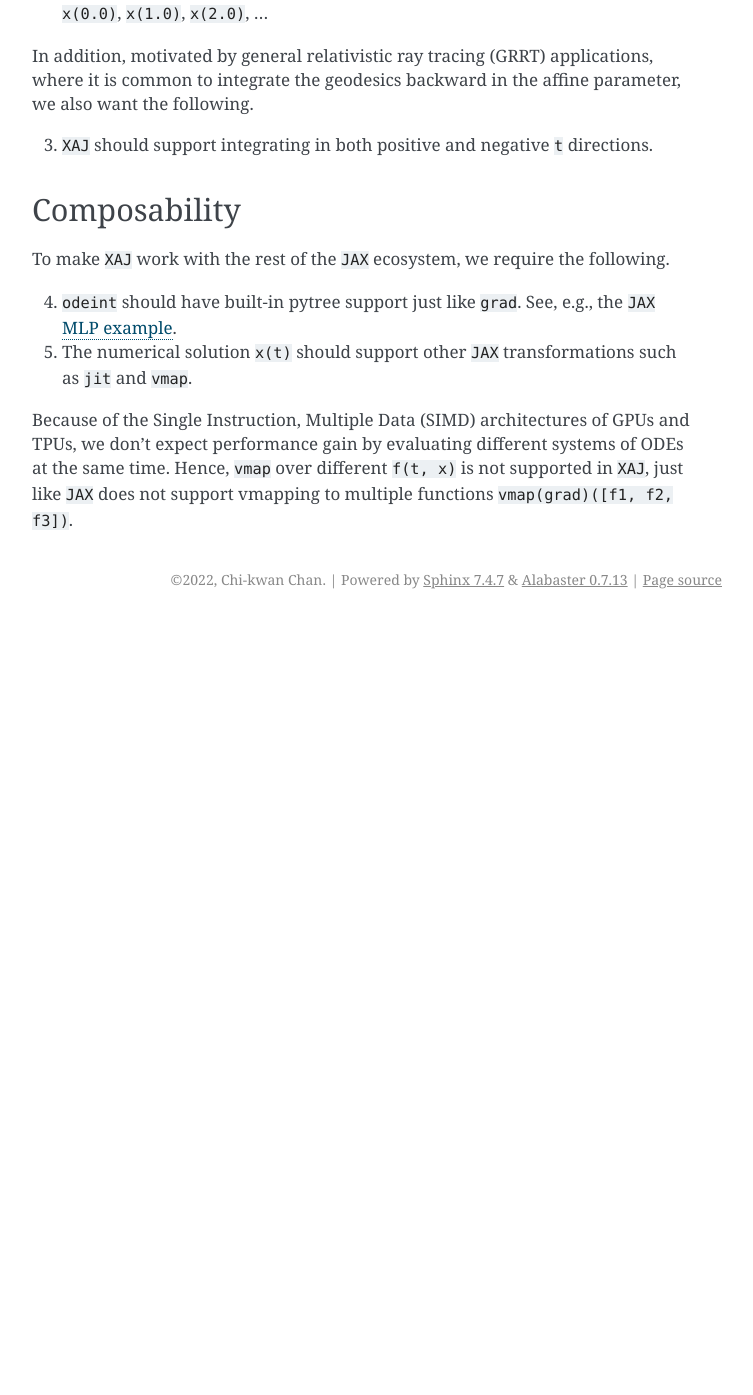
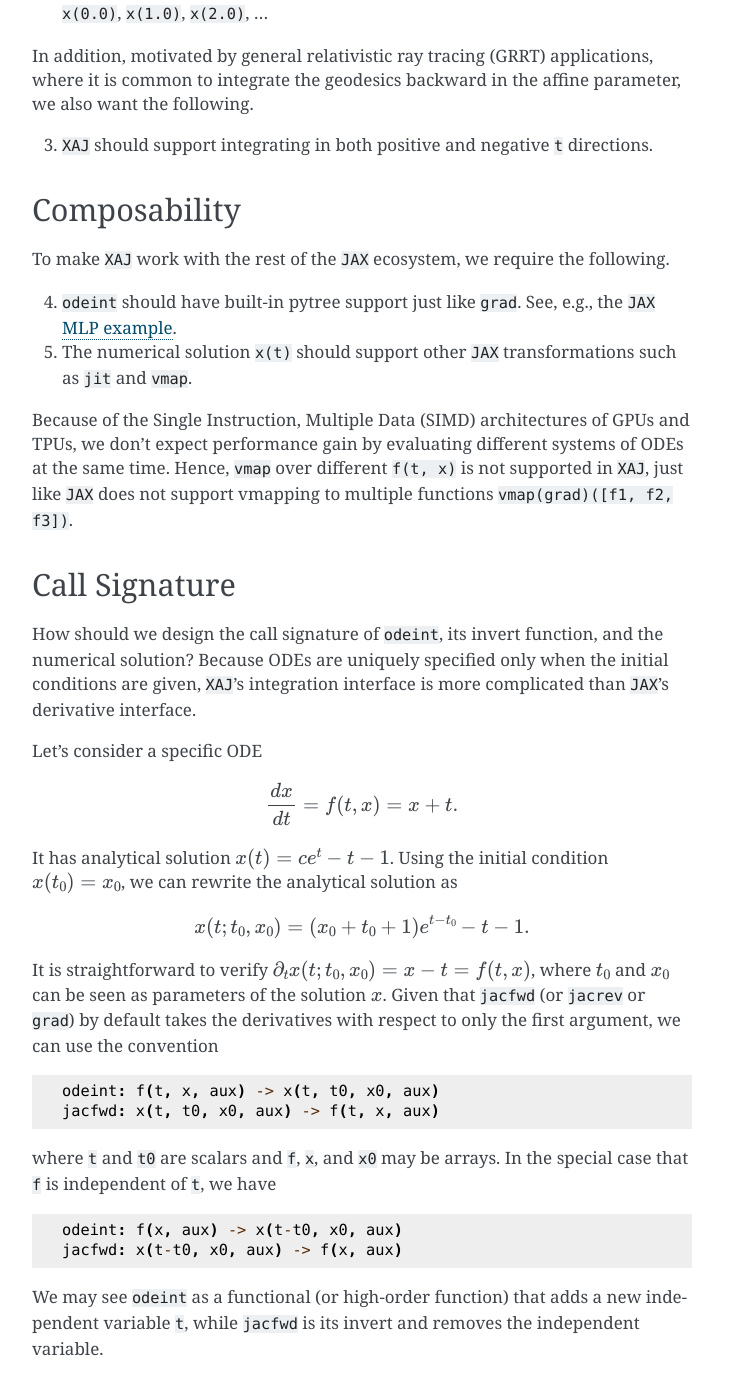
Before and after one commit to adxsrc/xaj, a Sphinx documentation site: the page built from docs/interface.rst, in a window 1280 px wide and 1400 px high, scrolled down 593 px. Shown: the top 1395 px of the window, without its empty margins (388-1141 px from the left). Built offline with Sphinx 7.4.7, drawn with Linux system fonts in a browser that asks for light colours; before the commit the page ends 1212 px from its top, so only the background shows below that.

Commit message:
Specify call signature

```diff
--- a/docs/interface.rst
+++ b/docs/interface.rst
@@ -59,3 +59,52 @@ different systems of ODEs at the same time.
 Hence, ``vmap`` over different ``f(t, x)`` is not supported in
 ``XAJ``, just like ``JAX`` does not support vmapping to multiple
 functions ``vmap(grad)([f1, f2, f3])``.
+
+
+Call Signature
+--------------
+
+How should we design the call signature of ``odeint``, its invert
+function, and the numerical solution?
+Because ODEs are uniquely specified only when the initial conditions
+are given, ``XAJ``'s integration interface is more complicated than
+``JAX``'s derivative interface.
+
+Let's consider a specific ODE
+
+.. math::
+
+   \frac{dx}{dt} = f(t, x) = x + t.
+
+It has analytical solution :math:`x(t) = c e^t - t - 1`.
+Using the initial condition :math:`x(t_0) = x_0`, we can rewrite the
+analytical solution as
+
+.. math::
+
+   x(t; t_0, x_0) = (x_0 + t_0 + 1)e^{t - t_0} - t - 1.
+
+It is straightforward to verify :math:`\partial_t x(t; t_0, x_0) = x -
+t = f(t, x)`, where :math:`t_0` and :math:`x_0` can be seen as
+parameters of the solution :math:`x`.
+Given that ``jacfwd`` (or ``jacrev`` or ``grad``) by default takes the
+derivatives with respect to only the first argument, we can use the
+convention
+
+.. code-block::
+
+   odeint: f(t, x, aux) -> x(t, t0, x0, aux)
+   jacfwd: x(t, t0, x0, aux) -> f(t, x, aux)
+
+where ``t`` and ``t0`` are scalars and ``f``, ``x``, and ``x0`` may be
+arrays.
+In the special case that ``f`` is independent of ``t``, we have
+
+.. code-block::
+
+   odeint: f(x, aux) -> x(t-t0, x0, aux)
+   jacfwd: x(t-t0, x0, aux) -> f(x, aux)
+
+We may see ``odeint`` as a functional (or high-order function) that
+adds a new independent variable ``t``, while ``jacfwd`` is its invert
+and removes the independent variable.
```
